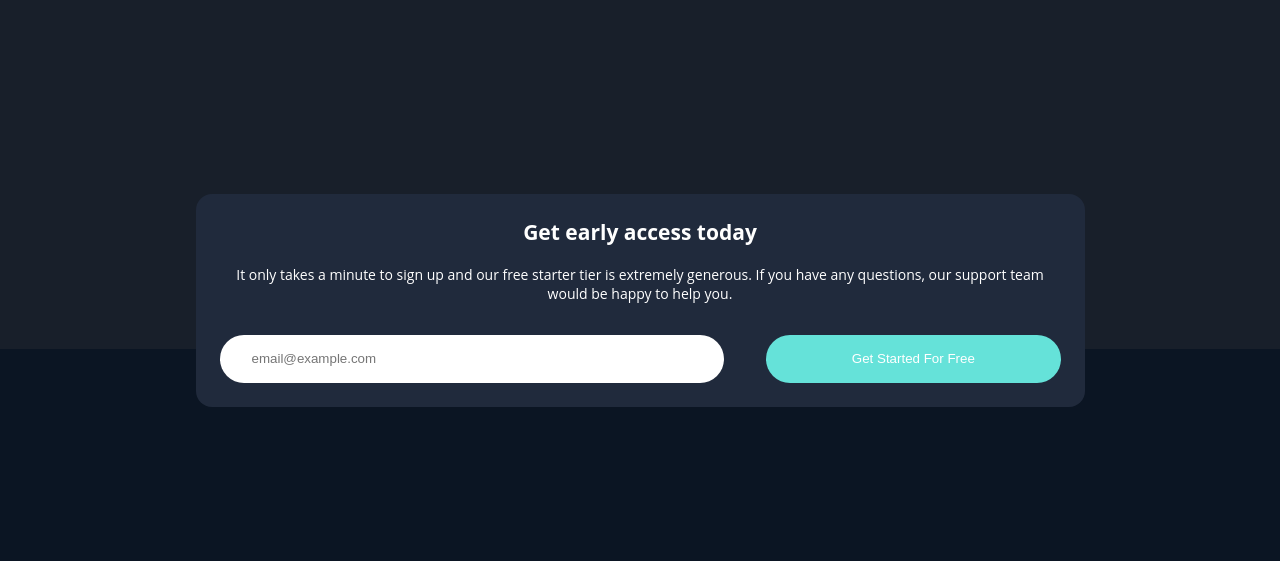
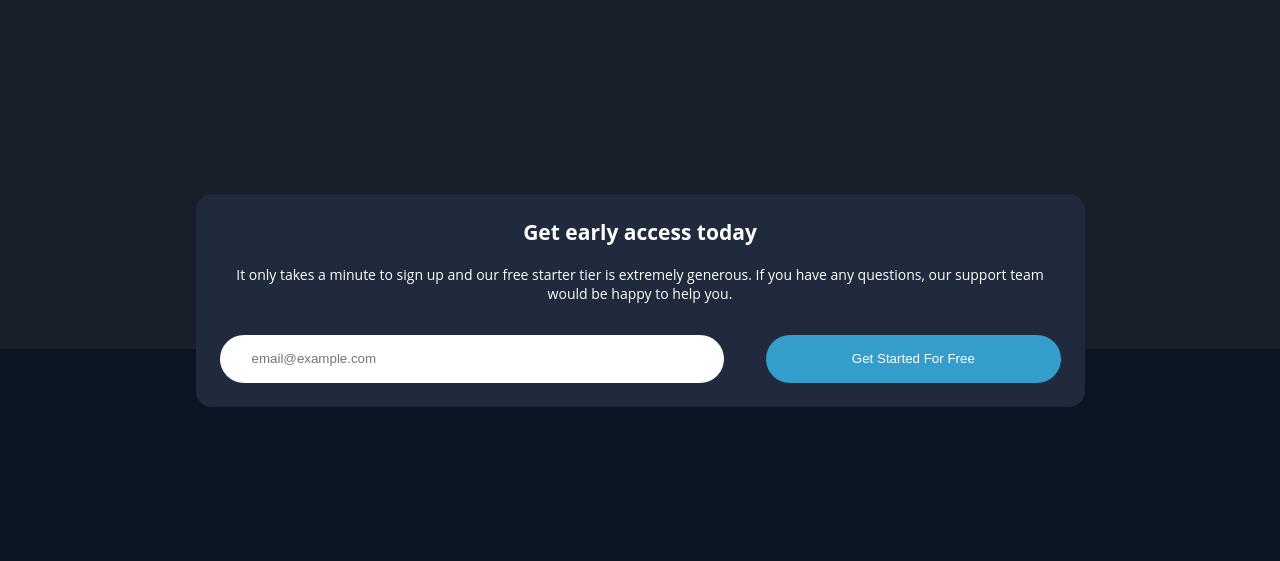
Before and after one commit to S-H-HTML-CSS-JS-234/fylo.github.io, a plain HTML site: page index.html in a window 1280 px wide. In both pictures the pointer is over the button "Get Started For Free". Shown: the part 2942-3503 px from the top of the page. Drawn offline with Linux system fonts and the light colour scheme; a web font is replaced by a local one.

Commit message:
html css update

```diff
--- a/index.html
+++ b/index.html
@@ -129,7 +129,7 @@
           questions, our support team would be happy to help you.</p>
         <div class="inputs">
           <input type="text" placeholder="email@example.com">
-          <button>Get Started For Free</button>
+          <button class="button">Get Started For Free</button>
         </div>
       </div>
       <div class="footer">
--- a/style.css
+++ b/style.css
@@ -214,6 +214,9 @@ button{
     cursor: pointer;
     width: 100%;
 }
+.button:hover{
+    background-color: hsl(198, 60%, 50%);
+}
 .footer{
     width: 100%;
     padding: 0 2rem;
```
